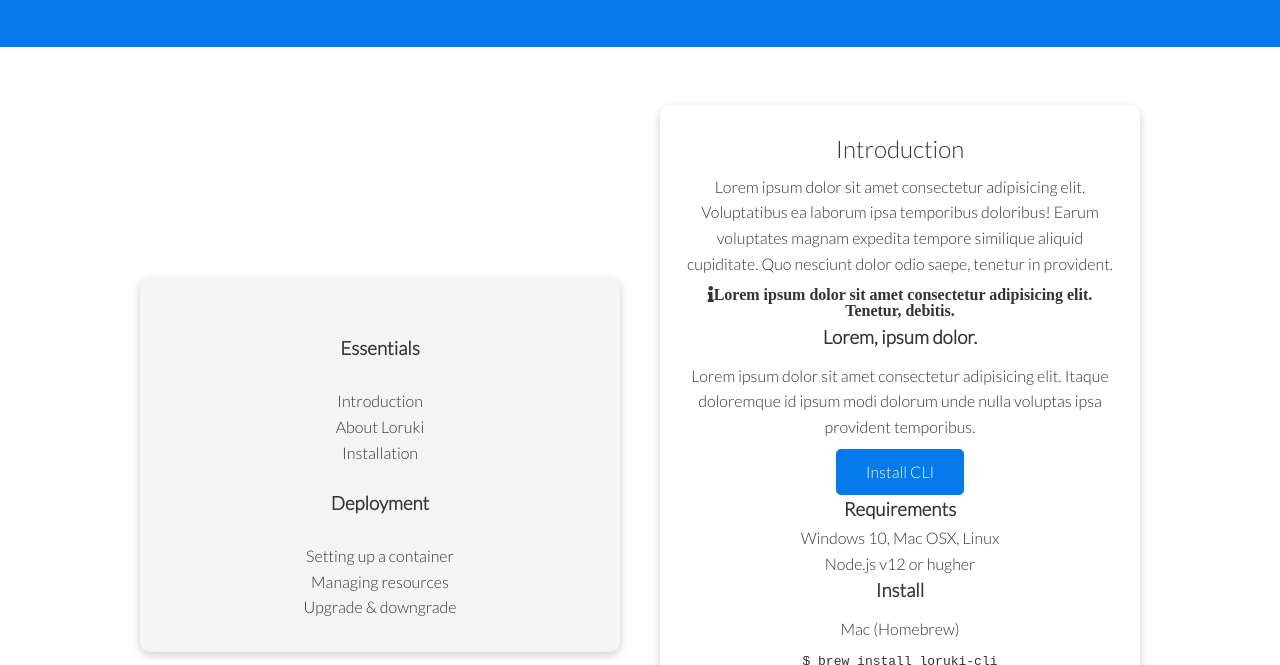
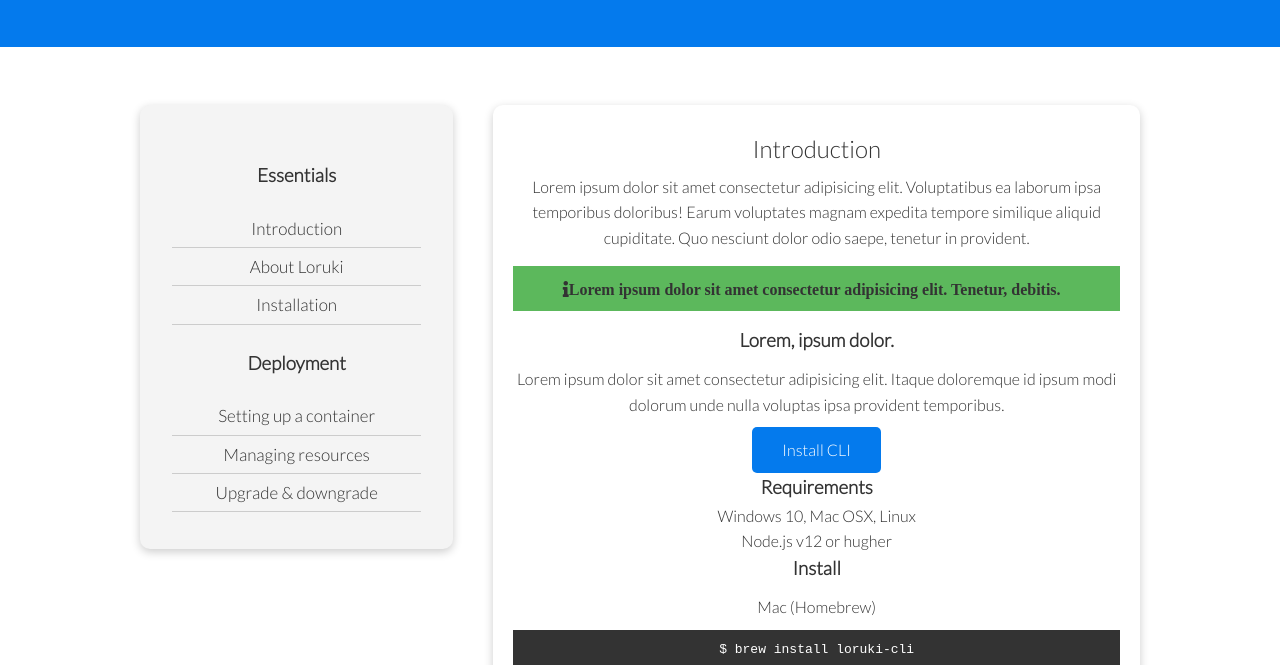
Before and after one commit to mofawzi/loruki, a plain HTML site: page docs.html in a window 1280 px wide. Shown: the part 287-952 px from the top of the page. Drawn offline with Linux system fonts and the light colour scheme.

Commit message:
Add docs main styling

```diff
--- a/css/style.css
+++ b/css/style.css
@@ -5,6 +5,8 @@
   --secondary-color: #1c3fa8;
   --dark-color: #002240;
   --light-color: #f4f4f4;
+  --success-color: #5cb85c;
+  --error-color: #d9534f;
 }
 
 * {
@@ -41,6 +43,13 @@ p {
 
 img {
   width: 100%;
+}
+
+code,
+pre {
+  background: #333;
+  color: #fff;
+  padding: 10px;
 }
 
 /* Navbar */
@@ -222,6 +231,26 @@ img {
   justify-self: flex-end;
 }
 
+.doc-main h3 {
+  margin: 20px 0;
+}
+
+.docs-main .grid {
+  grid-template-columns: 1fr 2fr;
+  align-items: flex-start;
+}
+
+.docs-main nav li {
+  font-size: 17px;
+  padding-bottom: 5px;
+  margin-bottom: 5px;
+  border-bottom: 1px #ccc solid;
+}
+
+.docs-main a:hover {
+  font-weight: bold;
+}
+
 /* Footer */
 .footer .social a {
   margin: 0 10px;
--- a/css/utilities.css
+++ b/css/utilities.css
@@ -93,6 +93,26 @@
   text-align: center;
 }
 
+/* Alert */
+.alert {
+  background-color: var(--light-color);
+  padding: 10px 20px;
+  font-weight: bold;
+  margin: 15px 0;
+}
+
+.alert i {
+  margin-right: 10px;
+}
+
+.alert-success {
+  background-color: var(--success-color);
+}
+
+.alert-error {
+  background-color: var(--error-color);
+}
+
 .flex {
   display: flex;
   justify-content: center;
```
